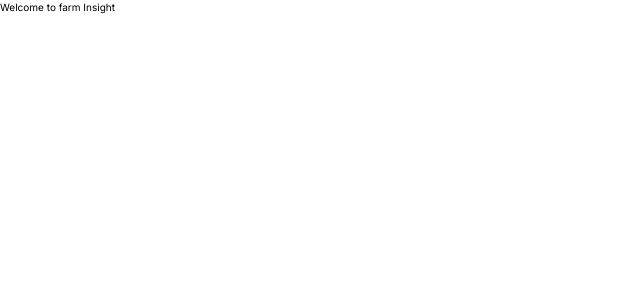
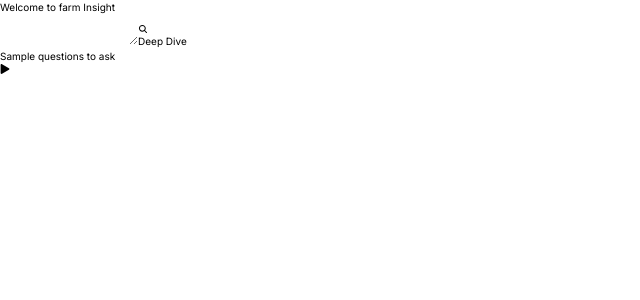
Before and after one commit to Davetech101/farmer-support, a Next.js app: page /dashboard in a window 1280 px wide. Shown: the top 300 px of the page, without its empty margins (0-640 px from the left). Built offline with nearby package versions, Linux system fonts and the light colour scheme; no server answers.

Commit message:
dashboard

```diff
--- a/app/dashboard/Dashboard.tsx
+++ b/app/dashboard/Dashboard.tsx
@@ -1,9 +1,22 @@
-import React from 'react'
+"use client";
+
+import { useState, useCallback } from "react";
+import { IoSearch } from "react-icons/io5";
+import { FaPlay } from "react-icons/fa";
+
 
 const Dashboard = () => {
   return (
     <section className=''>
         <h2 className=''>Welcome to farm Insight</h2>
+
+        <div className="">
+        <textarea name="" id="" className=""></textarea>
+
+        <button className=""><IoSearch /> <span className="">Deep Dive</span></button>
+        </div>
+
+        <p className="">Sample questions to ask <FaPlay /></p>
     </section>
   )
 }
```
